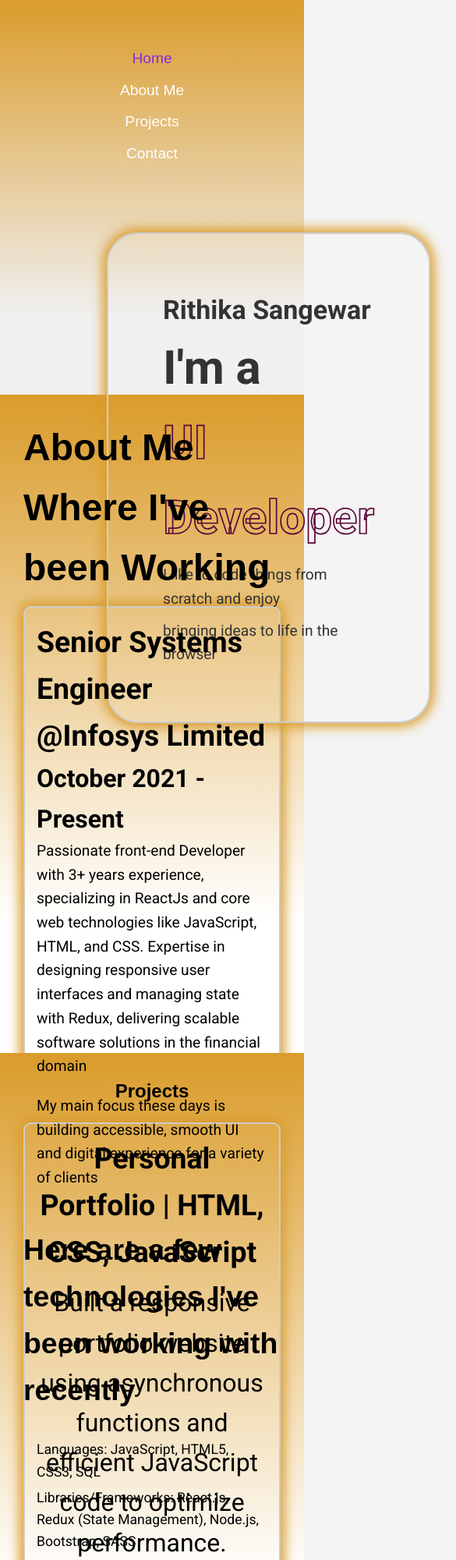
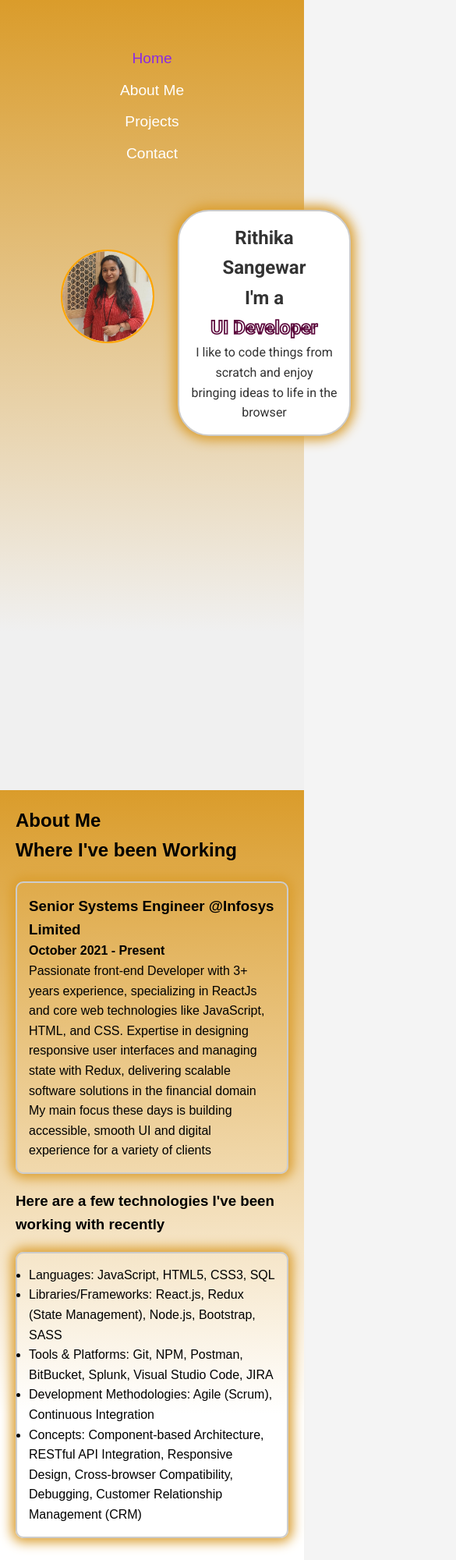
Before and after one commit to Rit-HunnyCode/Portfolio, a plain HTML site: page index.html in a window 390 px wide. Shown: the top 2000 px of the page at 78% size, 585 px wide, since content can reach past the window. Drawn offline with Linux system fonts and the light colour scheme.

Commit message:
Updated portfolio with new changes form

```diff
--- a/styles.css
+++ b/styles.css
@@ -12,13 +12,12 @@ body {
 }
 
 /* Header Section */
-
 header {
     height: 100vh;
-    background: linear-gradient(to bottom, rgb(218, 156, 43), #f0f0f0 80%)
+    background: linear-gradient(to bottom, rgb(218, 156, 43), #f0f0f0 80%);
 }
-header nav{
 
+header nav {
     color: #fff;
     height: 20vh;
     text-align: center;
@@ -46,203 +45,109 @@ nav ul li a {
 }
 
 nav ul li:hover a,
-nav ul li.active a{
-  color: blueviolet;
+nav ul li.active a {
+    color: blueviolet;
 }
 
-.home{
+.home {
     display: flex;
+    flex-wrap: wrap;
+    align-items: center;
     color: #f4f4f4;
     padding: 60px 30px 30px 20%;
-    /* align-content: center; */
     height: 100vh;
-    /* padding-left: 20px; */
-
-
 }
 
-.home-text{
-    padding: 59px;
+.home-text {
+    padding: 20px;
     color: #333333;
+    flex-basis: 60%;
 }
+
 .home-text h1 {
     font-size: 34px;
-
-
-
 }
 
-.home-text .block{
+.home-text .block {
     display: block;
-    width: 100%;
     margin: 10px auto;
-    padding: 70px;
-    background-color:linear-gradient(to bottom, rgb(20, 15, 6), white 80%);
-    align-content: center;
+    padding: 30px;
+    background-color: white;
     border: 2px solid #ccc;
     border-radius: 40px;
     font-family: 'Roboto', sans-serif;
     transition: box-shadow 0.3s ease;
-    box-shadow: 0 0 15px 5px rgb(218, 156, 43)  ; /* Glowing orange effect */
+    box-shadow: 0 0 15px 5px rgb(218, 156, 43);
+}
 
-}
-.home-text h2 span{
+.home-text h2 span {
     display: inline-block;
     -webkit-text-stroke: 1.7px rgb(90, 6, 58);
     color: transparent;
     animation: display-text 2s linear infinite;
-    animation-delay: calc(-1s* var(--i));
+    animation-delay: calc(-1s * var(--i));
 }
 
 @keyframes display-text {
     25%,
-    100%{
-        display:none;
+    100% {
+        display: none;
     }
-
 }
 
-/* .home-text h1{
-    font-size: 35px;
-    margin-top: -10px;
+.home-img {
+    flex-basis: 40%;
+    display: flex;
+    justify-content: center;
+    align-items: center;
+}
 
+.home-img .img-box {
+    position: relative;
+    width: 200px;
+    height: 200px;
+    border-radius: 50%;
+    overflow: hidden;
+    border: 2px solid orange;
+}
 
-} */
-.home-text p{
-    font-size: 16 px;
-    margin-top: 10px;
-
-
-
-}
-.home-img .img-box{
-    position: relative;
-   width: 16vw;
-   height: 16vw;
-   /* background-color: red; */
-   border-radius: 50%;
-   display: flex;
-   /* padding: 60px 20%; */
-   align-content: center;
-   padding: 5px ;
-   justify-content: center;
-   align-items: center;
-   overflow: hidden;
-   border: none;
-   border:.7px orange;
-
-
-}
-.home-img .img-box::before{
+.home-img .img-box::before {
     content: "";
     width: 500px;
     height: 500px;
-    position:absolute;
-    background: conic-gradient(transparent, transparent,transparent,orange);
-    /* overflow: hidden; */
-    border:.7px orange;
-
+    position: absolute;
+    background: conic-gradient(transparent, transparent, transparent, orange);
 }
 
-.home-img .img-box .img-item{
+.home-img .img-box .img-item {
     position: relative;
     width: 100%;
     height: 100%;
-
     border-radius: 50%;
-    display: flex;
-    justify-content: center;
-    z-index:1;
     overflow: hidden;
-    border:.7px orange;
-
-
-   /* padding: 60px 20%; */
-   /* align-content: end; */
-
 }
 
-.home-img .img-box .img-item .img{
-    position: absolute;
-    width: 50%;
-    display: block;
+.home-img .img-box .img-item img {
+    width: 100%;
+    height: 100%;
     object-fit: cover;
-   /* padding: 60px 60px 60px; */
-   align-content: flex-end;
-   bottom: -50px;
-   mix-blend-mode: lighten;
-
-
-}
-
-
-
-
-.btn {
-    background-color: #00aaff;
-    color: white;
-    padding: 10px 20px;
-    text-decoration: none;
-    border-radius: 5px;
-}
-
-.btn:hover {
-    background-color: #0088cc;
+    border-radius: 50%;
 }
 
 /* About Section */
 #about {
     padding: 20px;
-    /* text-align: center; */
-    background: linear-gradient(to bottom,  rgb(218, 156, 43), white 80%);
+    background: linear-gradient(to bottom, rgb(218, 156, 43), white 80%);
     height: 100vh;
-
-}
-#about heading{
-    font-family: 'Roboto', sans-serif;
 }
 
-#about .block1{
-    display: block;
-    width: 100%;
-    margin: 10px auto;
+#about .block1,
+#about .block2 {
+    margin: 20px auto;
     padding: 15px;
-
     border: 2px solid #ccc;
     border-radius: 10px;
-    font-family: 'Roboto', sans-serif;
-    transition: box-shadow 0.3s ease;
-    box-shadow: 0 0 15px 5px  rgb(218, 156, 43); /* Glowing orange effect */
-}
-#about .block2{
-    display: block;
-    width: 100%;
-    margin: 10px auto;
-    padding: 15px;
-    background-color:linear-gradient(to bottom, rgb(20, 15, 6), white 80%);
-    border: 2px solid #ccc;
-    border-radius: 10px;
-    font-family: 'Roboto', sans-serif;
-    transition: box-shadow 0.3s ease;
-    box-shadow: 0 0 15px 5px rgb(218, 156, 43)  ; /* Glowing orange effect */
-}
-
-
-
-
-#about p {
-    font-size: 1.2rem;
-    margin-bottom: 20px;
-}
-
-#about ul {
-    list-style: none;
-    padding: 0;
-}
-
-#about ul li {
-    font-size: 1.1rem;
-    margin: 5px 0;
+    box-shadow: 0 0 15px 5px rgb(218, 156, 43);
 }
 
 /* Projects Section */
@@ -250,31 +155,15 @@ nav ul li.active a{
     padding: 50px;
     text-align: center;
     height: 100vh;
-    background: linear-gradient(to bottom,  rgb(218, 156, 43), white 80%);
-}
-
-#projects h2 {
-    font-size: 1.5rem;
-    margin-bottom: 20px;
+    background: linear-gradient(to bottom, rgb(218, 156, 43), white 80%);
 }
 
 .project {
-    display: block;
-    width: 100%;
-    margin: 10px auto;
+    margin: 20px auto;
     padding: 15px;
-    background-color:linear-gradient(to bottom, rgb(20, 15, 6), white 80%);
     border: 2px solid #ccc;
     border-radius: 10px;
-    font-family: 'Roboto', sans-serif;
-    transition: box-shadow 0.3s ease;
-    box-shadow: 0 0 15px 5px rgb(218, 156, 43)  ; /* Glowing orange effect */
-}
-
-
-
-.project p {
-    margin: 10px 0;
+    box-shadow: 0 0 15px 5px rgb(218, 156, 43);
 }
 
 /* Contact Section */
@@ -330,6 +219,7 @@ button:hover {
     background-color: #555;
 }
 
+
 /* Footer */
 footer {
     text-align: center;
@@ -337,60 +227,77 @@ footer {
     background: linear-gradient(to bottom, #333333, #f0f0f0 80%);
     color: white;
 }
+
+/* Media Queries */
+@media (max-width: 1024px) {
+    .home {
+        flex-direction: column;
+        text-align: center;
+    }
+
+    .home-text {
+        padding: 30px;
+        order: 2;
+    }
+
+    .home-img {
+        order: 1;
+        margin-bottom: 20px;
+    }
+
+    #about, #projects, #contact {
+        height: auto;
+        padding: 20px;
+    }
+}
+
 @media (max-width: 768px) {
     nav ul li {
         display: block;
         margin: 10px 0;
     }
 
-    .home-text .block{
-        font-size: 2.5rem;
+    .home-text h1 {
+        font-size: 28px;
     }
 
-    .home p {
-        font-size: 1.2rem;
+    .home-text .block {
+        font-size: 1rem;
+        padding: 20px;
     }
 
-    .btn {
-        padding: 8px 16px;
+    .home-img .img-box {
+        width: 150px;
+        height: 150px;
     }
 
     header {
-        height: 70vh;
-    }
-
-    #about, #projects, #contact {
-        padding: 30px;
-    }
-
-    .project {
-        padding: 15px;
+        height: auto;
     }
 
     form {
         width: 90%;
     }
+
+    .project, .block1, .block2 {
+        width: 100%;
+        padding: 10px;
+    }
 }
 
 @media (max-width: 480px) {
-    .home-text .block{
-        font-size: 2.5rem;
+    .home-text h1 {
+        font-size: 24px;
     }
 
-    .home p {
-        font-size: 1.2rem;
+    .home-text .block {
+        font-size: 1rem;
+        padding: 15px;
     }
 
-    .btn {
-        padding: 6px 12px;
-    }
-
-    header {
-        height: 60vh;
-    }
-
-    #about , #projects , #contact  {
-        font-size: 2rem;
+    .home-img .img-box {
+        width: 120px;
+        height: 120px;
     }
 
     form {
@@ -404,4 +311,8 @@ footer {
     button {
         padding: 8px 16px;
     }
+
+    footer {
+        font-size: 0.9rem;
+    }
 }
```
